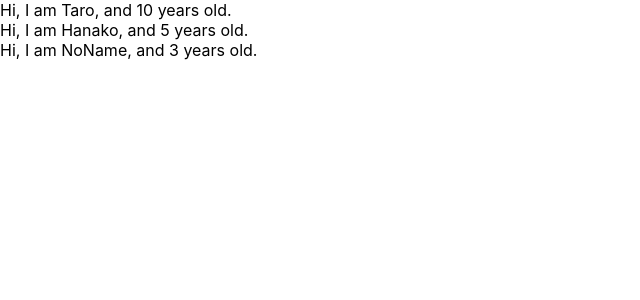
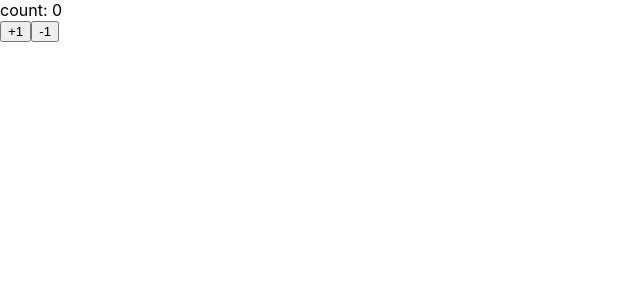
Before and after one commit to Daisuke-Igrashi/udemy-react-redux-crud-application, a React (Create React App) app: page / in a window 1280 px wide. Shown: the top 300 px of the page, without its empty margins (0-640 px from the left). Built offline with nearby package versions, Linux system fonts and the light colour scheme.

Commit message:
learn state&set state

```diff
--- a/src/App.js
+++ b/src/App.js
@@ -1,31 +1,30 @@
-import React from 'react';
-import PropTypes from 'prop-types';
+import React, { Component } from 'react';
 
-const App =() =>{
-  const profiles = [
-    { name: "Taro", age: 10 },
-    { name: "Hanako", age: 5 },
-    { name: "NoName", age: 3}
-  ]
-  return(
-    <div>
-      {
-        profiles.map((profile, index) => {
-          return <User name={profile.name} age={profile.age} key={index}/>
-        })
-      }
-    </div>
-  )
+const App =() => (<Counter></Counter>)
+
+class Counter extends Component{
+  constructor(props){
+    super(props)
+    this.state = {count: 0}
+  }
+
+handlePlusButton =()=> {
+  this.setState({count: this.state.count + 1})
 }
 
-const User =(props) =>{
-return <div>Hi, I am {props.name}, and {props.age} years old.</div>
+handleMinusButton =()=> {
+  this.setState({count: this.state.count - 1})
 }
 
-User.propTypes = {
-  name: PropTypes.string,
-  age: PropTypes.number.isRequired
-
+  render() {
+    return(
+      <React.Fragment>
+        <div>count: {this.state.count}</div>
+        <button onClick={this.handlePlusButton}>+1</button>
+        <button onClick={this.handleMinusButton}>-1</button>
+      </React.Fragment>
+    )
+  }
 }
 
 export default App;
```
